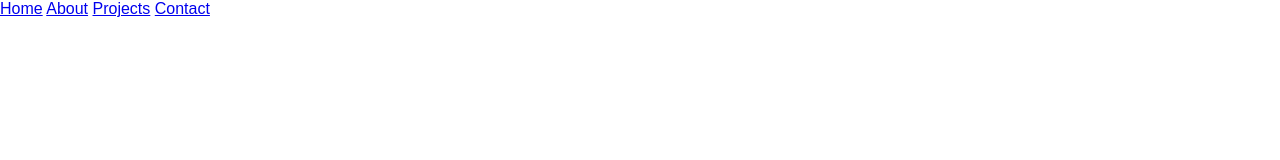
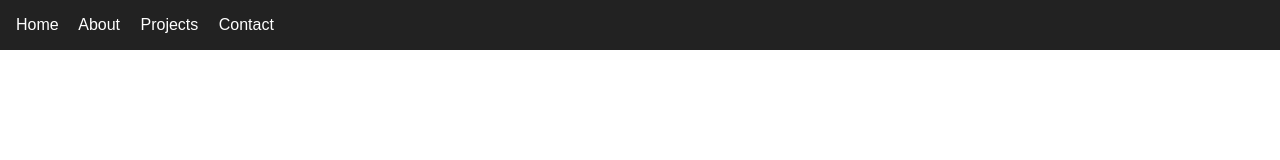
Before and after one commit to jetjaguar1015/jimdembkoski.github.io, a plain HTML site: page About.html in a window 1280 px wide. Drawn offline with Linux system fonts and the light colour scheme.

Commit message:
Update styles.css

```diff
--- a/assets/css/styles.css
+++ b/assets/css/styles.css
@@ -2,3 +2,15 @@ body {
   margin: 0;
   font-family: sans-serif;
 }
+nav {
+  background-color: #222;
+  padding: 1em;
+}
+nav a {
+  color: #fff;
+  margin-right: 1em;
+  text-decoration: none;
+}
+nav a:hover {
+  text-decoration: underline;
+}
```
